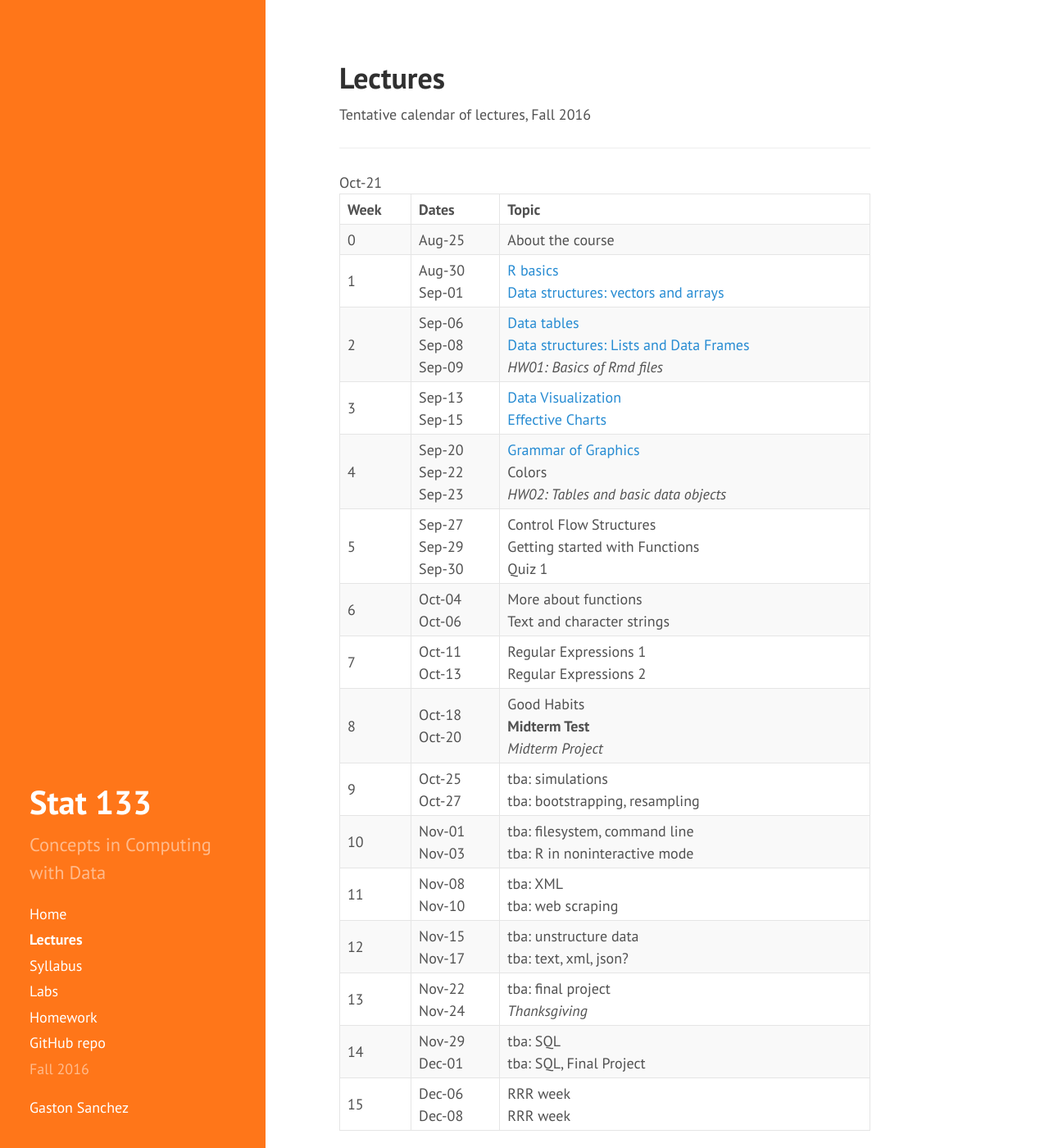
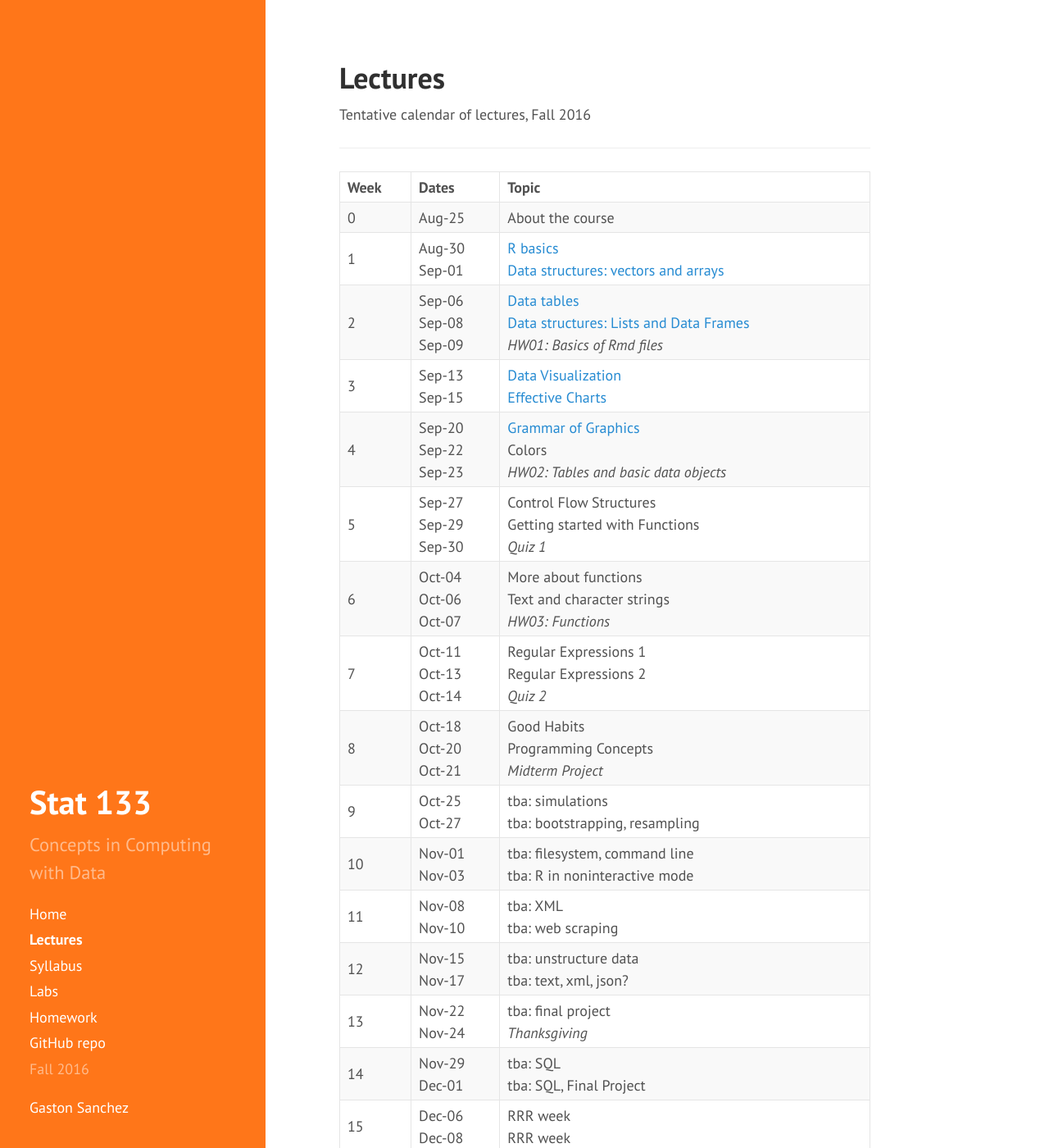
Before and after one commit to gastonstat/relic-stat133, a Jekyll site: the page built from lectures/index.md, in a window 1280 px wide and 1400 px high. Shown: the whole window at 82% size. Built offline with Jekyll 4.4.1, drawn with Linux system fonts in a browser that asks for light colours; nearby versions of some CDN libraries.

Commit message:
lectures: added dates for quiz2 and removed midterm test for fall 2016

```diff
--- a/lectures/index.md
+++ b/lectures/index.md
@@ -81,38 +81,45 @@ Tentative calendar of lectures, Fall 2016
       <td>
         Control Flow Structures<br>
         Getting started with Functions<br>
-        Quiz 1
+        <em>Quiz 1</em>
       </td>
     </tr>
     <tr>
       <td>6</td>
       <td>
         Oct-04<br>
-        Oct-06</td>
+        Oct-06<br>
+        Oct-07
+      </td>
       <td>
-        More about functions <br>
-        Text and character strings
+        More about functions<br>
+        Text and character strings<br>
+        <em>HW03: Functions</em>
       </td>
     </tr>
     <tr>
       <td>7</td>
       <td>
         Oct-11<br>
-        Oct-13</td>
+        Oct-13<br>
+        Oct-14
+      </td>
       <td>
-        Regular Expressions 1 <br>
-        Regular Expressions 2
+        Regular Expressions 1<br>
+        Regular Expressions 2<br>
+        <em>Quiz 2</em>
       </td>
     </tr>
     <tr>
       <td>8</td>
       <td>
         Oct-18<br>
-        Oct-20</td>
-        Oct-21<br>
+        Oct-20<br>
+        Oct-21
+      </td>
       <td>
         Good Habits <br>
-        <b>Midterm Test</b><br>
+        Programming Concepts<br>
         <em>Midterm Project</em>
       </td>
     </tr>
```
